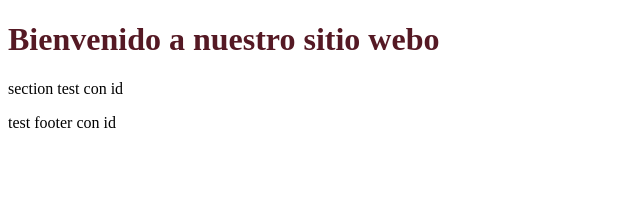
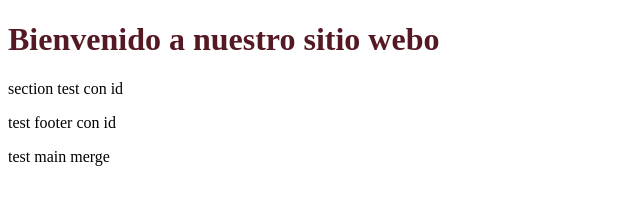
Before and after one commit to abdellah-Afriano/Practica1, a plain HTML site: page index.html in a window 1280 px wide. Shown: the whole page, without its empty margins (0-640 px from the left). Drawn offline with Linux system fonts and the light colour scheme.

Commit message:
section-id-ma

```diff
--- a/index.html
+++ b/index.html
@@ -16,6 +16,7 @@
     <footer id="ident">
 
         <p>test footer con id</p>
+        <section id="Ma"><p> test main merge</p></section>
     </footer>
     <script src="./js/main.js"></script>
 </body>
```
